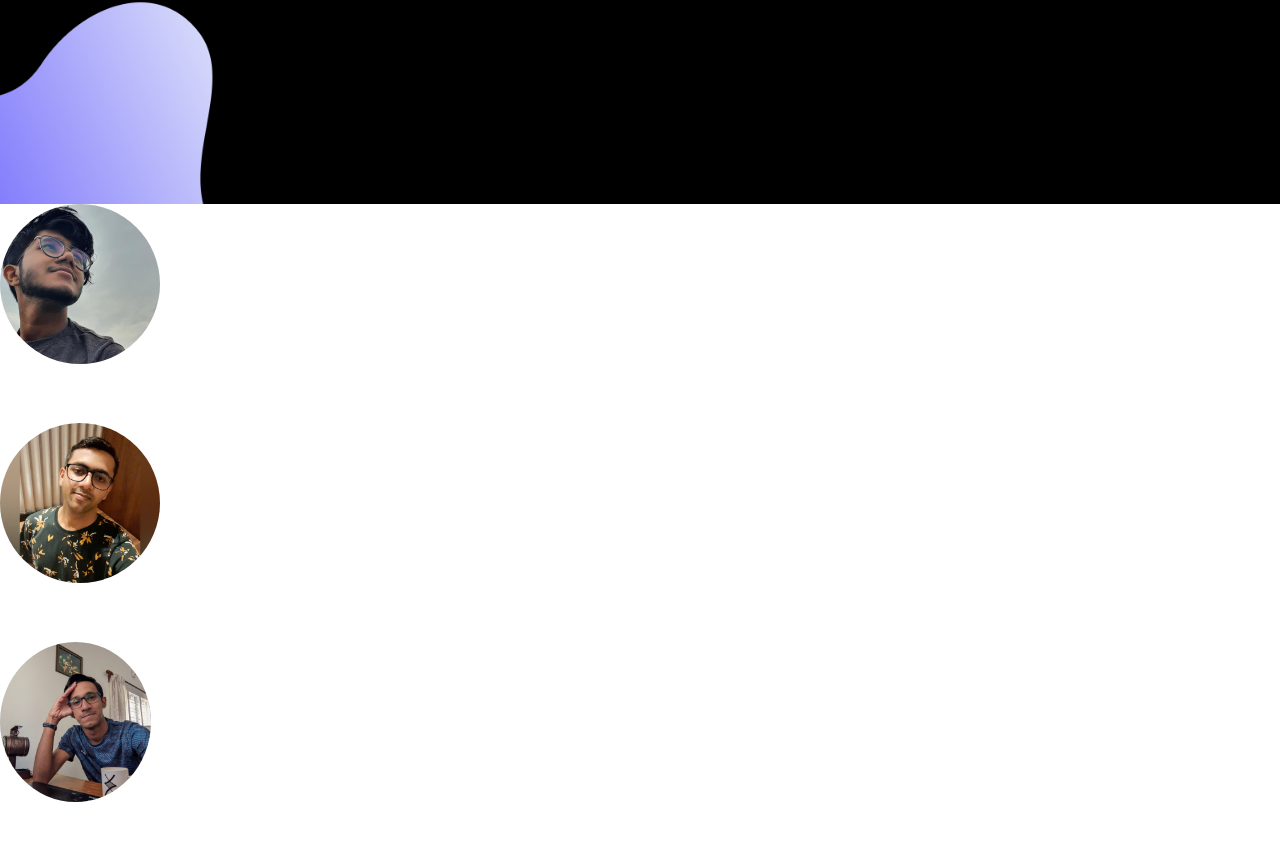
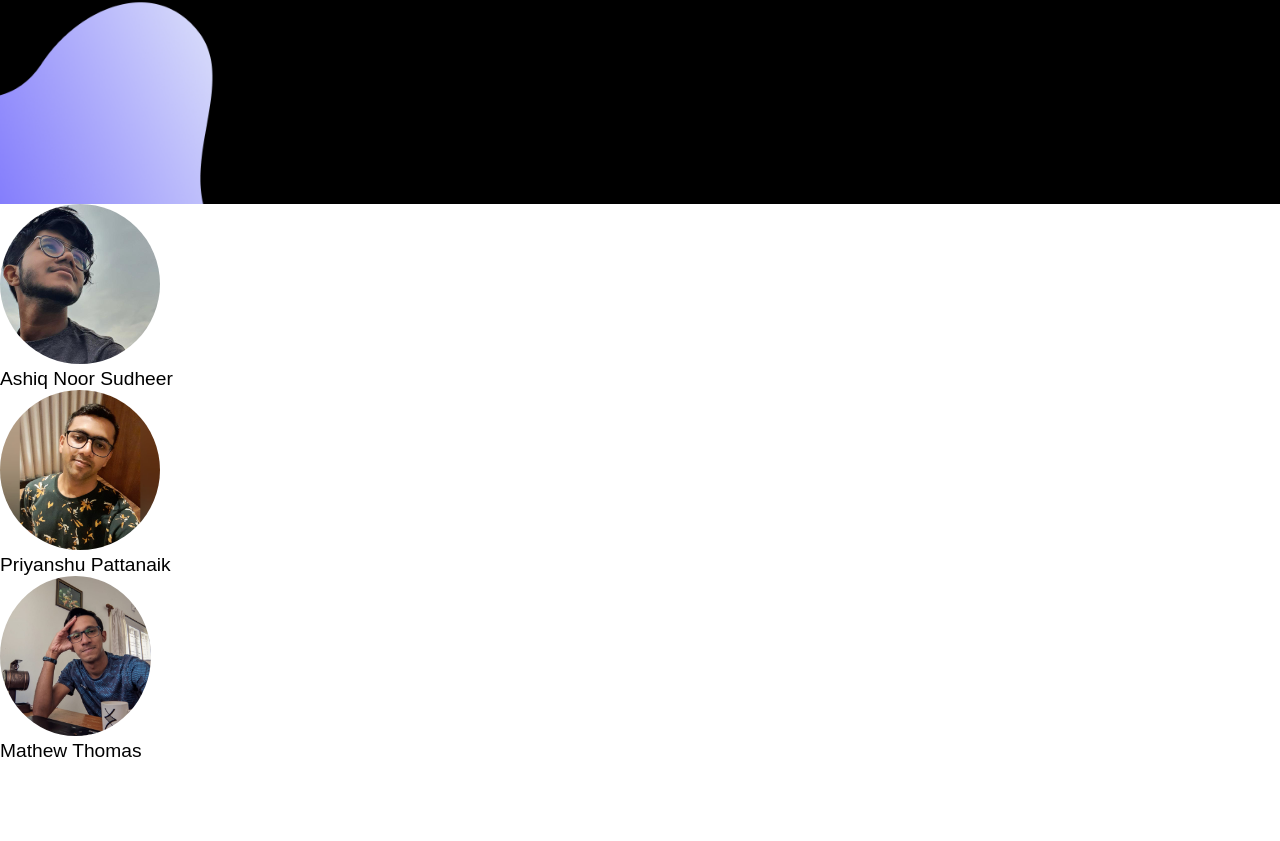
Before and after one commit to AshiqNoor-S/Blog-Sight, a React (Create React App) app in the folder blogsight/: page / in a window 1280 px wide. Shown: the part 596-1437 px from the top of the page. After the commit the page ends 1358 px from the top, so only its background shows below. Built offline with nearby package versions, Linux system fonts and the light colour scheme.

Commit message:
Some CSS changes

```diff
--- a/blogsight/public/hero.css
+++ b/blogsight/public/hero.css
@@ -25,6 +25,6 @@ h1{
 
 .member-name {
 
-    font-size: 3rem;
-    color: #fff;
+    font-size: 1.2rem;
+    color: #000000;
 }
```
